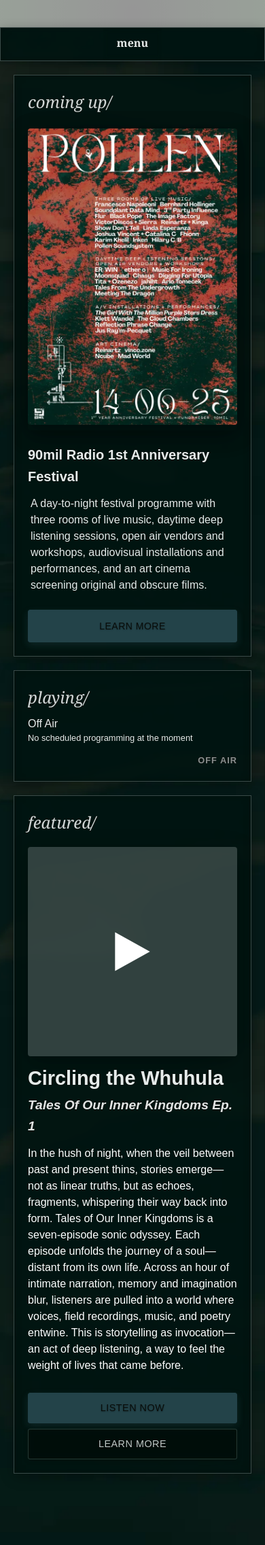
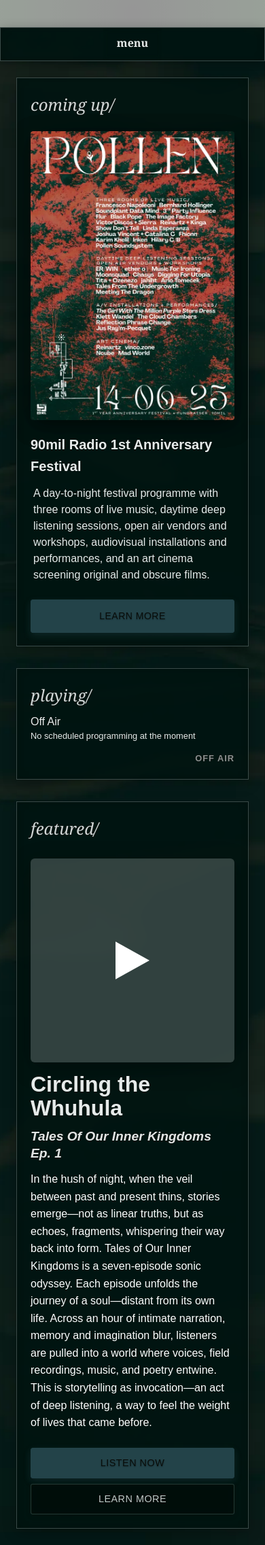
Before and after one commit to 90mil/radio, a Jekyll site: the page built from index.html, in a window 390 px wide. Shown: the whole page at 68% size. Built offline with Jekyll 4.4.1, drawn with Linux system fonts in a browser that asks for light colours.

Commit message:
more adaptive content fill on homepage

```diff
--- a/_sass/05-features/_featured.scss
+++ b/_sass/05-features/_featured.scss
@@ -17,11 +17,11 @@
 
 .featured-container {
     display: grid;
-    grid-template-columns: 1.5fr 1fr;
-    gap: 32px;
-    max-width: 1280px;
+    grid-template-columns: minmax(350px, fit-content(40%)) 1fr;
+    gap: 40px;
+    max-width: 90vw;
     margin: 0 auto;
-    align-items: start;
+    align-items: stretch;
     box-sizing: border-box;
     width: 100%;
 }
@@ -57,21 +57,25 @@
 
         picture.poster-image,
         img.poster-image {
-            display: inline-block;
-            width: auto;
+            display: block;
+            width: 100%;
             max-width: 100%;
             height: auto;
+            max-height: 60vh;
             border-radius: 4px;
             box-shadow: 0 8px 32px rgba(0, 0, 0, 0.3);
+            object-fit: contain;
         }
 
         picture.poster-image img {
-            display: inline-block;
-            width: auto;
+            display: block;
+            width: 100%;
             max-width: 100%;
             height: auto;
+            max-height: 60vh;
             border-radius: 4px;
             box-shadow: 0 8px 32px rgba(0, 0, 0, 0.3);
+            object-fit: contain;
         }
     }
 
@@ -100,13 +104,15 @@
 
 .featured-show {
     @include container-styling;
-    padding: 24px;
+    padding: 32px;
     border-radius: 0;
-    min-height: 368px;
+    min-height: 400px;
+    display: flex;
+    flex-direction: column;
 
     h2 {
         @extend .heading-level-2;
-        margin: 0 0 16px 0;
+        margin: 0 0 24px 0;
         align-self: flex-start;
         flex-shrink: 0;
     }
@@ -114,19 +120,24 @@
 
 .show-content {
     display: flex;
-    flex-direction: column;
-    gap: 20px;
+    flex-direction: row;
+    gap: 32px;
     color: white;
+    flex: 1;
+    align-items: flex-start;
 
     .featured-show-image {
         width: 100%;
-        height: auto;
-        border-radius: 4px;
-        object-fit: contain;
+        max-width: 400px;
+        aspect-ratio: 1;
+        border-radius: 6px;
+        object-fit: cover;
         background: rgba(255, 255, 255, 0.1);
         border: none;
         display: block;
         box-shadow: 0 8px 32px rgba(0, 0, 0, 0.3);
+        flex: 0 0 auto;
+        align-self: flex-start;
     }
 
     .show-text {
@@ -135,11 +146,14 @@
         flex-direction: column;
         justify-content: space-between;
         padding-top: 0;
+        flex: 1;
+        min-height: 100%;
+        min-width: 0;
     }
 
     h2 {
-        margin: 0 0 12px 0;
-        font-size: 1.2rem;
+        margin: 0 0 8px 0;
+        font-size: 1rem;
         color: var(--accent-1, #ffcc00);
         text-transform: uppercase;
         letter-spacing: 1px;
@@ -147,25 +161,28 @@
 
     h3 {
         @extend .heading-level-4;
-        margin: 0 0 8px 0;
-        font-size: 1.8rem;
-        line-height: 1.2;
+        margin: 0 0 12px 0;
+        font-size: 2rem;
+        line-height: 1.1;
+        font-weight: bold;
     }
 
     h4 {
-        margin: 0 0 12px 0;
-        font-size: 1.2rem;
+        margin: 0 0 16px 0;
+        font-size: 1.1rem;
         font-style: italic;
-        opacity: 0.9;
+        opacity: 0.85;
+        line-height: 1.3;
     }
 
     .show-description {
-        margin: 0 0 12px 0;
-        line-height: 1.5;
+        margin: 0 0 24px 0;
+        line-height: 1.6;
+        flex: 1;
 
         p {
-            margin: 0 0 12px 0;
-            line-height: 1.5;
+            margin: 0 0 16px 0;
+            line-height: 1.6;
         }
 
         p:last-child {
@@ -174,7 +191,7 @@
     }
 
     .genres {
-        margin: 0 0 16px 0;
+        margin: 0 0 24px 0;
         font-size: 0.9rem;
         opacity: 0.8;
         font-style: italic;
@@ -188,13 +205,13 @@
     justify-content: center;
     align-items: center;
     margin: 0 0 20px 0;
-    width: fit-content;
+    width: 100%;
     align-self: center;
 
     picture.poster-image,
     img.poster-image {
-        width: auto;
-        max-width: 90%;
+        width: 100%;
+        max-width: 100%;
         height: auto;
         object-fit: contain;
         border-radius: 4px;
@@ -202,8 +219,8 @@
     }
 
     picture.poster-image img {
-        width: auto;
-        max-width: 90%;
+        width: 100%;
+        max-width: 100%;
         height: auto;
         object-fit: contain;
         border-radius: 4px;
@@ -234,11 +251,14 @@
 .featured-actions {
     display: flex;
     flex-direction: row;
-    gap: 12px;
-    margin-top: 16px;
+    gap: 16px;
+    margin-top: auto;
+    width: 100%;
 
     .cta-button, .cta-secondary {
         flex: 1;
+        min-height: 48px;
+        font-weight: 600;
     }
 
     .cta-button {
@@ -253,16 +273,37 @@
 
 /* ===== RESPONSIVE BREAKPOINTS ===== */
 
+@media (min-width: 1400px) {
+    .featured-container {
+        grid-template-columns: minmax(400px, 35%) 1fr;
+        max-width: 85vw; /* Slightly smaller on very large screens */
+    }
+}
+
+@media (max-width: 1200px) {
+    .featured-container {
+        grid-template-columns: minmax(320px, 45%) 1fr;
+        gap: 32px;
+    }
+}
+
+@media (max-width: 1100px) {
+    .featured-container {
+        grid-template-columns: minmax(300px, 50%) 1fr;
+        gap: 28px;
+    }
+}
+
 @media (max-width: 1024px) {
     .hero-section {
-        padding: 20px;
+        padding: 24px;
     }
 
     .featured-container {
         display: flex;
         flex-direction: column;
-        gap: 20px;
-        max-width: 900px;
+        gap: 32px;
+        max-width: 95vw;
         margin: 0 auto;
         align-items: stretch;
         width: 100%;
@@ -271,13 +312,21 @@
     .featured-left, .featured-right {
         display: flex;
         flex-direction: column;
-        gap: 20px;
+        gap: 32px;
         width: 100%;
     }
 
     .featured-event, .featured-show {
         width: 100%;
         box-sizing: border-box;
+    }
+
+    .show-content {
+        gap: 24px;
+
+        .featured-show-image {
+            max-width: 350px; /* Slightly smaller on tablets */
+        }
     }
 }
 
```
